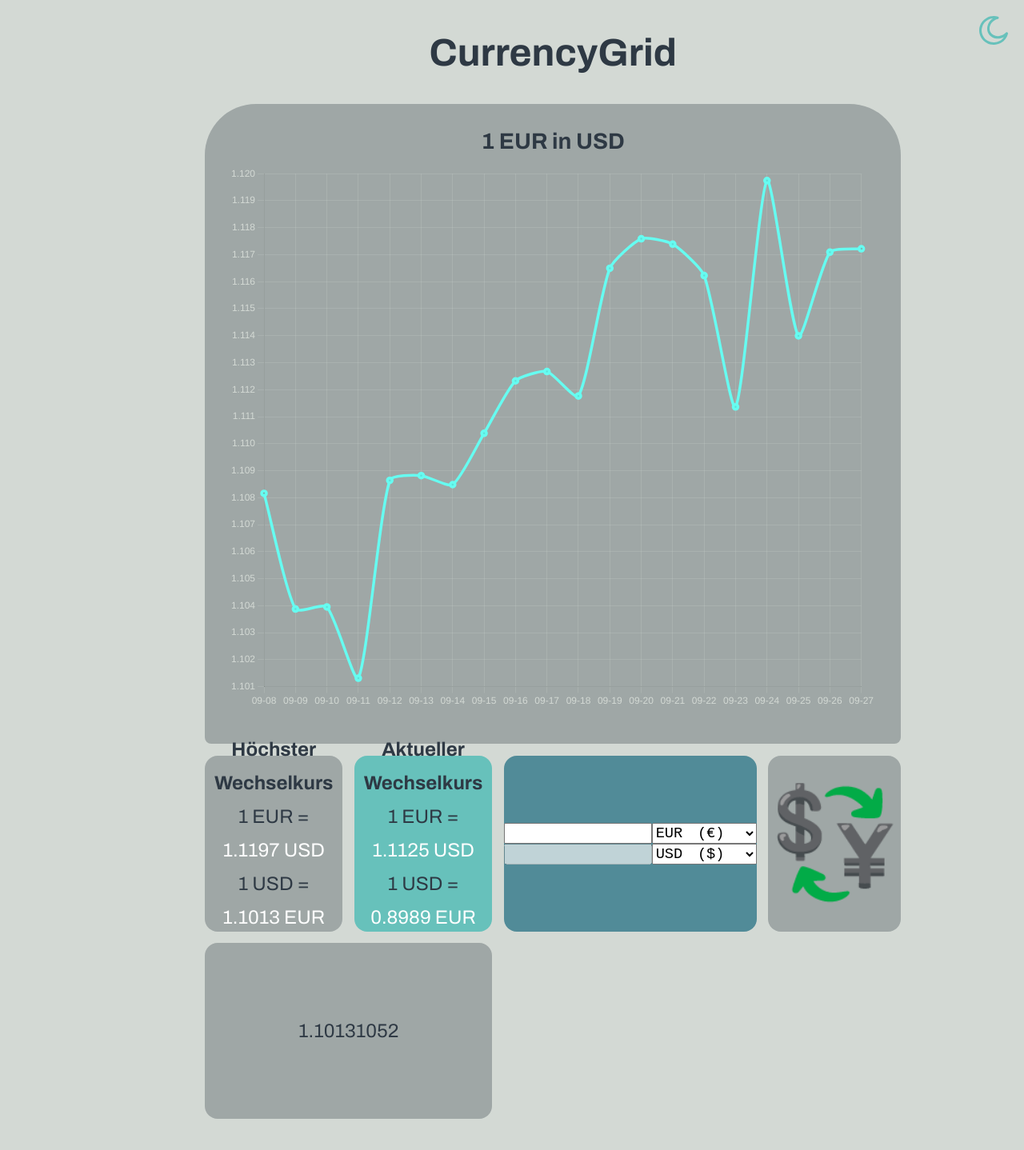
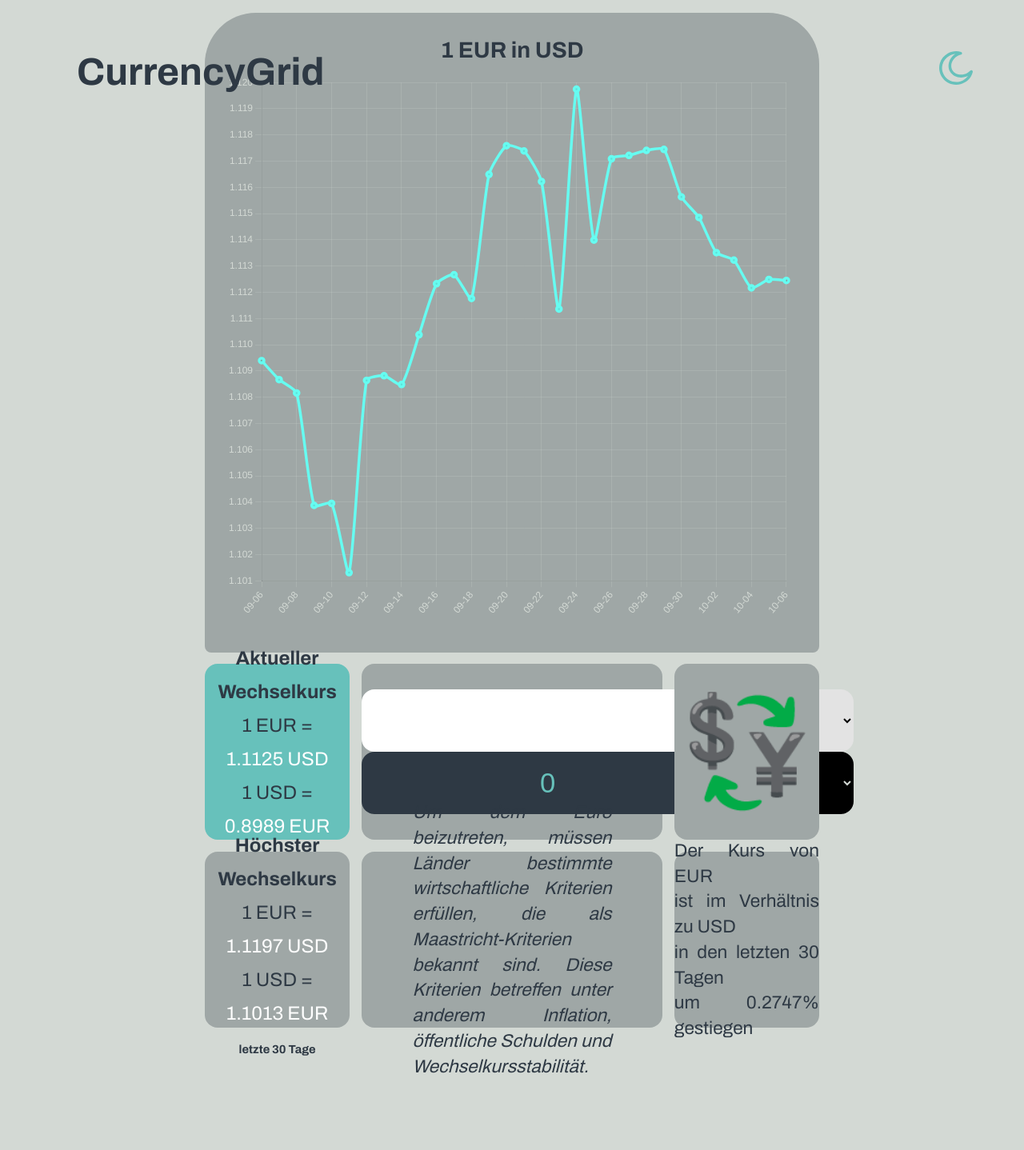
Before and after one commit to LeCram0ni/currency-grid, a React (Vite) app: page / in a window 1280 px wide. Shown: the top 1438 px of the page at 80% size. After the commit the page ends 1413 px from the top, so only its background shows below. Built offline with nearby package versions, Linux system fonts and the light colour scheme.

Commit message:
redesign, reformat, funfact feature, verhältnis

```diff
--- a/src/App.css
+++ b/src/App.css
@@ -107,14 +107,91 @@ h6 {
    font-size: 11pt;
 }
 
+
+
+
+
+
+
+.input-select-container {
+   display: flex;
+   /* Flexbox für nebeneinander liegende Elemente */
+   border: 2px solid #ccc;
+   /* Rahmen für den Container */
+   border-radius: 5px;
+   /* Abgerundete Ecken */
+   overflow: hidden;
+   /* Verhindert, dass die Ecken des Inputs und des Selects überstehen */
+}
+
+input {
+   padding: 10px;
+   /* Innenabstand für das Input-Feld */
+   border: none;
+   /* Rahmen des Input-Feldes entfernen */
+   font-size: 16px;
+   /* Schriftgröße */
+   outline: none;
+   /* Standard-Außenrahmen entfernen */
+}
+
+select {
+   padding: 10px;
+   border: none;
+   cursor: pointer;
+}
+
+
+
+
+
+
+
+.title-header {
+
+   position: absolute;
+   top: 0px;
+   left: 0px;
+   margin-left: 96px;
+   margin-top: 48px;
+   fill: var(--highlight-neon);
+
+}
+
 .icon-container {
    transition: all 0.5s;
 }
 
-.currency-box {
+.currency-box input {
    display: flex;
    justify-content: space-between;
    flex-direction: column;
+   font-size: 26pt;
+   height: 58px;
+   border-radius: 16px 0 0 16px;
+}
+
+.currency-box span:nth-child(1) select {
+   /* Deine Stile für das zweite Input-Feld */
+   background-color: rgb(227, 227, 227);
+}
+
+.currency-box span:nth-child(2) input {
+   /* Deine Stile für das zweite Input-Feld */
+   background-color: var(--font);
+   /* Beispiel: Hintergrundfarbe */
+   color: var(--highlight-neon);
+}
+
+.currency-box span:nth-child(2) select {
+   /* Deine Stile für das zweite Input-Feld */
+   background-color: black;
+   /* Beispiel: Hintergrundfarbe */
+   color: var(--bg);
+}
+
+.currency-box select {
+   border-radius: 0 16px 16px 0;
 }
 
 .currency-span {
@@ -130,12 +207,12 @@ h6 {
 
 .dark-light-toggle {
    position: absolute;
-   width: 36px;
-   height: 36px;
+   width: 42px;
+   height: 42px;
    top: 0px;
    right: 0px;
    cursor: pointer;
-   margin: 20px;
+   margin: 64px;
    fill: var(--highlight-neon);
 }
 
@@ -199,3 +276,22 @@ section:hover {
    -webkit-user-select: none;
    user-select: none;
 }
+
+.flex {
+   display: flex;
+   text-align: justify;
+   align-items: center;
+   justify-content: center;
+}
+
+.line-height-small {
+   line-height: 1.4;
+   font-size: 17pt;
+}
+
+.funfact {
+   line-height: 1.4;
+   padding: 64px;
+   font-size: 17pt;
+   font-style: italic;
+}
--- a/src/App.jsx
+++ b/src/App.jsx
@@ -29,8 +29,22 @@ function App() {
       "€", "$", "£", "₣", "Kč", "kr", "Ft", "kr", "zł", "lei", "kr", "₽", "¥", "元", "₿", "Ξ"
    ]
 
+   const funfacts = [
+      "Kroatien löste am 01. Januar 2023 die bisherige Währung Kuna durch den Euro ab.",
+      "Rumänien möchte den Euro 2029 einführen.",
+      "Am 12. Juli 2022 erreichte der Euro-Dollar-Wechselkurs seit fast 20 Jahren erneut ein Verhältnis von 1:1.",
+      "Der Euro wurde am 1. Januar 1999 als Buchgeld eingeführt und trat am 1. Januar 2002 in Form von Bargeld in 12 EU-Ländern in Kraft.",
+      "Das Euro-Zeichen (€) wurde 1996 entworfen.",
+      "Über 340 Millionen Menschen in Europa nutzen den Euro als ihre Hauptwährung.",
+      "Der Euro ist die gemeinsame Währung von 20 der 27 EU-Mitgliedstaaten, die zusammen als Eurozone bezeichnet werden.",
+      "Um dem Euro beizutreten, müssen Länder bestimmte wirtschaftliche Kriterien erfüllen, die als Maastricht-Kriterien bekannt sind. Diese Kriterien betreffen unter anderem Inflation, öffentliche Schulden und Wechselkursstabilität.",
+      "Die erste Euro-Münze wurde am 1. Januar 2002 in Berlin geprägt, um den offiziellen Start des Euros als Bargeld zu feiern.",
+      "Viele Länder haben beim Euro-Wechselkurs einen festen Wechselkurs zur nationalen Währung, um Stabilität zu gewährleisten. Zum Beispiel wurde der Wechselkurs der D-Mark auf 1,95583 D-Mark pro Euro festgelegt.",
+
+   ]
+
    const [data, setData] = useState(beacon)
-   const [date, setDate] = useState("2024-10-02")
+   const [date, setDate] = useState("2024-10-06")
    const [error, setError] = useState(null)
    const [loading, setLoading] = useState(null)
    const [isDarkMode, setIsDarkMode] = useState(false)
@@ -102,7 +116,7 @@ function App() {
 
    */
 
-   useEffect(() => {
+   /*useEffect(() => {
       let today = new Date();
       today.setDate(today.getDate() - 6);
       let isoDate = today.toISOString().split('T')[0].toString();
@@ -111,7 +125,7 @@ function App() {
       console.log("date1 " + date)
 
    }, [date])
-
+*/
    useEffect(() => {
       document.body.setAttribute('data-dark-mode', isDarkMode ? 'true' : 'false');
    }, [isDarkMode]);
@@ -120,19 +134,16 @@ function App() {
    if (error) return (<div>Error: {error.message}</div>)
 
    let dateFirst = new Date(date)
-   dateFirst.setDate(dateFirst.getDate() - 27);
+   dateFirst.setDate(dateFirst.getDate() - 31);
 
    //setDate([])
 
    let highest = 0
    let lowest = Infinity
-   let first = 0
 
    let workingDate = dateFirst;
 
-
-
-   for (let i = 0; i < 20; i++) {
+   for (let i = 0; i < 31; i++) {
 
       workingDate.setDate(workingDate.getDate() + 1);
       let dateISO = workingDate.toISOString().split('T')[0].toString();
@@ -149,9 +160,6 @@ function App() {
          dataArray.push(
             value
          )
-      }
-      if (i == 0) {
-         first = value
       }
 
       console.log("VALUE " + value)
@@ -170,7 +178,13 @@ function App() {
       */
    }
 
+   let first = parseFloat(dataArray[0]);
    let latest = parseFloat(dataArray[dataArray.length - 1]);
+
+   let trend = (1 - (first / latest)) * 100
+   let trendWording = trend > 0 ? "gestiegen" : "gefallen"
+   console.log(`Der Kurs von ${selectedCurrency2} ist im Verhältnis zu ${selectedCurrency1} um ${trend.toFixed(4)}% gestiegen`)
+
    /*
       console.log("LATEST: " + latest)
       console.log("formattedDate: " + dateArray)
@@ -257,8 +271,8 @@ function App() {
       />
    ));
 
-   let textValue2 = parseFloat(textValue) * latest
-
+   let textValue2 = parseFloat(textValue.replace(',', '.')) * latest
+   console.log(textValue + " " + latest)
    //console.log(darkModeIconStatus)
    return (
       <>
@@ -267,9 +281,10 @@ function App() {
          </div>
 
          <div className="container">
-            <Card width="4" height="100" style={{ background: "transparent" }}>
+
+            <div className="title-header" >
                <h1>CurrencyGrid</h1>
-            </Card>
+            </div>
 
 
             <Card width="4" height="800" style={{ borderRadius: "64px 64px 8px 8px" }}>
@@ -285,14 +300,11 @@ function App() {
                </div>
             </Card>
 
-            <Card key="1" width="1" >
-               <div className="top-card">
-                  <h4>Höchster Wechselkurs</h4>
-                  <div>1 {selectedCurrency1} = <span className="result">{highest.toFixed(4)} {selectedCurrency2}</span></div>
-                  <div>1 {selectedCurrency2} = <span className="result">{lowest.toFixed(4)} {selectedCurrency1}</span></div>
-               </div>
-               <h6>letzte 30 Tage</h6>
-            </Card>
+
+
+
+
+
 
             <Card key="2" width="1" background={isDarkMode ? "var(--highlight)" : "var(--highlight-neon)"}>
                <div className="top-card">
@@ -303,7 +315,7 @@ function App() {
                <h6>{date}</h6>
             </Card>
 
-            <Card key="3" width="1" style={{ backgroundColor: "var(--panel)", color: "var(--highlight)" }}>
+            <Card key="3" width="2">
                <div className="currency-box">
                   <span className="currency-span"><input value={textValue} onChange={handleTextField}></input>
                      <CurrencySelector
@@ -316,7 +328,7 @@ function App() {
                      />
                   </span>
 
-                  <span className="currency-span"><input value={textValue} onChange={handleTextField} disabled></input>
+                  <span className="currency-span"><input value={textValue2 ? textValue2.toFixed(2) : 0} onChange={handleTextField} disabled></input>
                      <CurrencySelector
                         no={2}
                         currencySymbols={currencySymbols}
@@ -337,11 +349,28 @@ function App() {
                </div>
             </Card>
 
+            <Card key="1" width="1" >
+               <div className="top-card">
+                  <h4>Höchster Wechselkurs</h4>
+                  <div>1 {selectedCurrency1} = <span className="result">{highest.toFixed(4)} {selectedCurrency2}</span></div>
+                  <div>1 {selectedCurrency2} = <span className="result">{lowest.toFixed(4)} {selectedCurrency1}</span></div>
+               </div>
+               <h6>letzte 30 Tage</h6>
+            </Card>
 
 
             <Card width="2" >
-               <div >
-                  {lowest}
+               <div className="flex line-height-small funfact">
+                  {funfacts[Math.floor(Math.random() * funfacts.length)]}
+               </div>
+            </Card>
+
+            <Card width="1" >
+               <div className="flex line-height-small">
+                  {`Der Kurs von ${selectedCurrency1}`}<br />
+                  {`ist im Verhältnis zu ${selectedCurrency2}`}<br />
+                  in den letzten 30 Tagen <br />
+                  {`um ${Math.abs(trend).toFixed(4)}% ${trendWording}`}
                </div>
             </Card>
 
--- a/src/components/CurrencySelector.jsx
+++ b/src/components/CurrencySelector.jsx
@@ -13,7 +13,7 @@ export default function CurrencySelector({ currencies, currencySymbols, no, sele
       <select className="currency-select" id="currency1" value={value} onChange={(e) => currencyHandler(no, e.target.value)}>
          {currencies.map((currency, index) => (
             <option key={currency} value={currency} >
-               <span>{currency}</span>{"\u2003"}<span>({currencySymbols[index]})</span>
+               {currency}{"\u2003"}({currencySymbols[index]})
             </option>
          ))}
       </select>
```
